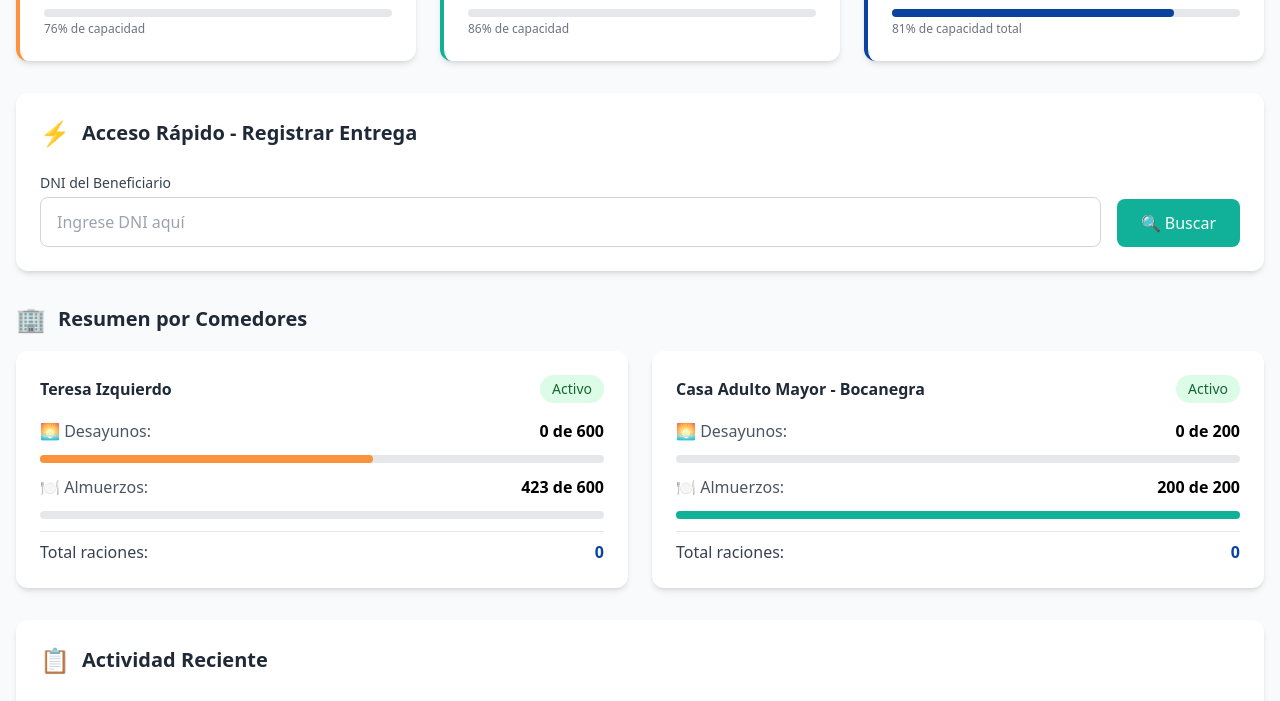
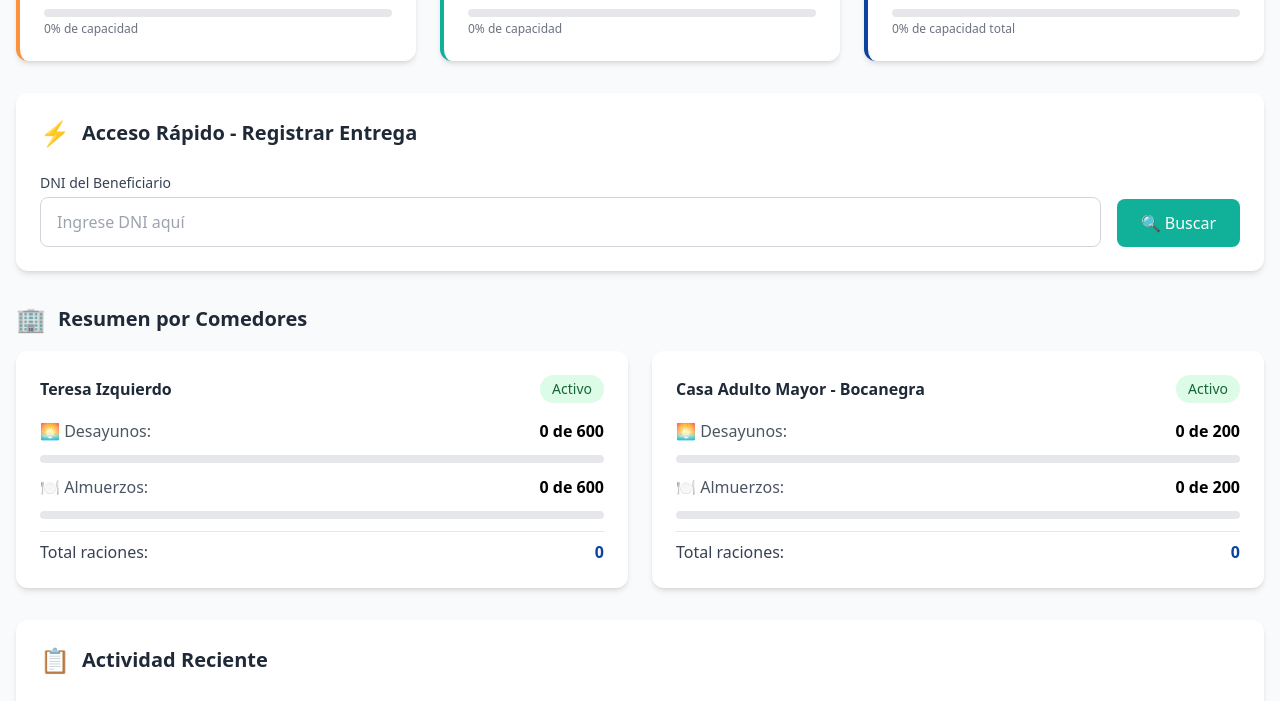
Before and after one commit to alvaro270/muni-callao, a plain HTML site: page index.html in a window 1280 px wide. Shown: the part 396-1097 px from the top of the page. Drawn offline with nearby package versions, Linux system fonts and the light colour scheme.

Commit message:
Actualizacion barras de porcentajes dashboard

```diff
--- a/index.html
+++ b/index.html
@@ -283,7 +283,7 @@
 
   <div class="grid grid-cols-1 lg:grid-cols-2 gap-4 md:gap-6">
     <!-- Teresa Izquierdo -->
-                <div class="bg-white rounded-xl shadow-md p-4 md:p-6 card-hover">
+    <div class="bg-white rounded-xl shadow-md p-4 md:p-6 card-hover" data-comedor="Teresa Izquierdo">
       <div class="flex items-center justify-between mb-4">
         <h4 class="font-bold text-gray-800 text-sm md:text-base">Teresa Izquierdo</h4>
         <span class="bg-green-100 text-green-800 px-2 md:px-3 py-1 rounded-full text-xs md:text-sm font-medium">Activo</span>
@@ -291,29 +291,29 @@
       <div class="space-y-3">
         <div class="flex justify-between items-center text-sm md:text-base">
           <span class="text-gray-600">🌅 Desayunos:</span>
-                            <span class="font-semibold">356 de 600</span>
+          <span class="font-semibold desayuno-text">0 de 600</span>
         </div>
         <div class="w-full bg-gray-200 rounded-full h-2">
-                            <div class="bg-orange-400 h-2 rounded-full" style="width: 59%"></div>
+          <div class="bg-orange-400 h-2 rounded-full desayuno-bar" style="width: 0%"></div>
         </div>
         <div class="flex justify-between items-center text-sm md:text-base">
           <span class="text-gray-600">🍽️ Almuerzos:</span>
-                            <span class="font-semibold">423 de 600</span>
+          <span class="font-semibold almuerzo-text">0 de 600</span>
         </div>
         <div class="w-full bg-gray-200 rounded-full h-2">
-                            <div class="bg-secondary h-2 rounded-full" style="width: 70%"></div>
+          <div class="bg-secondary h-2 rounded-full almuerzo-bar" style="width: 0%"></div>
         </div>
         <div class="pt-2 border-t">
           <div class="flex justify-between items-center text-sm md:text-base">
             <span class="text-gray-700 font-medium">Total raciones:</span>
-                                <span class="font-bold text-primary">779</span>
+            <span class="font-bold text-primary total-text">0</span>
           </div>
         </div>
       </div>
     </div>
 
-                <!-- Casa Adulto Mayor -->
-                <div class="bg-white rounded-xl shadow-md p-4 md:p-6 card-hover">
+    <!-- Casa Adulto Mayor - Bocanegra -->
+    <div class="bg-white rounded-xl shadow-md p-4 md:p-6 card-hover" data-comedor="Casa Adulto Mayor - Bocanegra">
       <div class="flex items-center justify-between mb-4">
         <h4 class="font-bold text-gray-800 text-sm md:text-base">Casa Adulto Mayor - Bocanegra</h4>
         <span class="bg-green-100 text-green-800 px-2 md:px-3 py-1 rounded-full text-xs md:text-sm font-medium">Activo</span>
@@ -321,22 +321,22 @@
       <div class="space-y-3">
         <div class="flex justify-between items-center text-sm md:text-base">
           <span class="text-gray-600">🌅 Desayunos:</span>
-                            <span class="font-semibold">100 de 200</span>
+          <span class="font-semibold desayuno-text">0 de 200</span>
         </div>
         <div class="w-full bg-gray-200 rounded-full h-2">
-                            <div class="bg-orange-400 h-2 rounded-full" style="width: 50%"></div>
+          <div class="bg-orange-400 h-2 rounded-full desayuno-bar" style="width: 0%"></div>
         </div>
         <div class="flex justify-between items-center text-sm md:text-base">
           <span class="text-gray-600">🍽️ Almuerzos:</span>
-                            <span class="font-semibold">200 de 200</span>
+          <span class="font-semibold almuerzo-text">0 de 200</span>
         </div>
         <div class="w-full bg-gray-200 rounded-full h-2">
-                            <div class="bg-secondary h-2 rounded-full" style="width: 100%"></div>
+          <div class="bg-secondary h-2 rounded-full almuerzo-bar" style="width: 0%"></div>
         </div>
         <div class="pt-2 border-t">
           <div class="flex justify-between items-center text-sm md:text-base">
             <span class="text-gray-700 font-medium">Total raciones:</span>
-                                <span class="font-bold text-primary">300</span>
+            <span class="font-bold text-primary total-text">0</span>
           </div>
         </div>
       </div>
--- a/js/main.js
+++ b/js/main.js
@@ -121,13 +121,37 @@ function mostrarEstadisticasGenerales(entregas) {
   const almuerzos = entregas.filter((e) => e.tipo === "almuerzo").length;
   const total = desayunos + almuerzos;
 
+  // Capacidad total estimada (suma de capacidades de todos los comedores)
+  const capacidadDesayunos = 600 + 200;
+  const capacidadAlmuerzos = 600 + 200;
+  const capacidadTotal = capacidadDesayunos + capacidadAlmuerzos;
+
   document.getElementById("desayunos").textContent = desayunos;
   document.getElementById("almuerzos").textContent = almuerzos;
   document.getElementById("total").textContent = total;
+
+  // Actualizar barras
+  const desayunoPorcentaje = (desayunos / capacidadDesayunos) * 100;
+  const almuerzoPorcentaje = (almuerzos / capacidadAlmuerzos) * 100;
+  const totalPorcentaje = (total / capacidadTotal) * 100;
+
+  document.querySelector("#desayunos").closest(".card-hover").querySelector(".bg-orange-400").style.width = `${desayunoPorcentaje}%`;
+  document.querySelector("#almuerzos").closest(".card-hover").querySelector(".bg-secondary").style.width = `${almuerzoPorcentaje}%`;
+  document.querySelector("#total").closest(".card-hover").querySelector(".bg-primary").style.width = `${totalPorcentaje}%`;
+
+  // Actualizar textos de capacidad
+  document.querySelector("#desayunos").closest(".card-hover").querySelector(".text-gray-500").textContent = `${desayunoPorcentaje.toFixed(0)}% de capacidad`;
+  document.querySelector("#almuerzos").closest(".card-hover").querySelector(".text-gray-500").textContent = `${almuerzoPorcentaje.toFixed(0)}% de capacidad`;
+  document.querySelector("#total").closest(".card-hover").querySelector(".text-gray-500").textContent = `${totalPorcentaje.toFixed(0)}% de capacidad total`;
 }
 
-// Mostrar resumen por comedores
+
 function mostrarResumenPorComedores(entregas) {
+  const capacidades = {
+    "Teresa Izquierdo": 600,
+    "Casa Adulto Mayor - Bocanegra": 200
+  };
+
   const resumen = {};
 
   entregas.forEach((e) => {
@@ -137,52 +161,30 @@ function mostrarResumenPorComedores(entregas) {
     if (e.tipo === "almuerzo") resumen[nombre].almuerzos++;
   });
 
-  // Teresa Izquierdo
-  const dTeresa = resumen["Teresa Izquierdo"]?.desayunos || 0;
-  const aTeresa = resumen["Teresa Izquierdo"]?.almuerzos || 0;
-  const tTeresa = dTeresa + aTeresa;
+  document.querySelectorAll(".card-hover[data-comedor]").forEach((card) => {
+    const comedor = card.getAttribute("data-comedor");
+    const cap = capacidades[comedor] || 100;
 
-  document.querySelector(
-    ".card-hover:nth-child(1) .font-semibold"
-  ).textContent = `${dTeresa} de 600`;
-  document.querySelector(
-    ".card-hover:nth-child(1) .bg-orange-400"
-  ).style.width = `${(dTeresa / 600) * 100}%`;
+    const desayunos = resumen[comedor]?.desayunos || 0;
+    const almuerzos = resumen[comedor]?.almuerzos || 0;
+    const total = desayunos + almuerzos;
 
-  document.querySelector(
-    ".card-hover:nth-child(1) .text-gray-600 + .font-semibold"
-  ).textContent = `${aTeresa} de 600`;
-  document.querySelector(
-    ".card-hover:nth-child(1) .bg-secondary"
-  ).style.width = `${(aTeresa / 600) * 100}%`;
+    const desayunoText = card.querySelector(".desayuno-text");
+    const desayunoBar = card.querySelector(".desayuno-bar");
+    const almuerzoText = card.querySelector(".almuerzo-text");
+    const almuerzoBar = card.querySelector(".almuerzo-bar");
+    const totalText = card.querySelector(".total-text");
 
-  document.querySelector(
-    ".card-hover:nth-child(1) .text-primary.font-bold"
-  ).textContent = tTeresa;
+    if (desayunoText) desayunoText.textContent = `${desayunos} de ${cap}`;
+    if (desayunoBar) desayunoBar.style.width = `${(desayunos / cap) * 100}%`;
 
-  // Casa Adulto Mayor - Bocanegra
-  const dBoca = resumen["Casa Adulto Mayor - Bocanegra"]?.desayunos || 0;
-  const aBoca = resumen["Casa Adulto Mayor - Bocanegra"]?.almuerzos || 0;
-  const tBoca = dBoca + aBoca;
+    if (almuerzoText) almuerzoText.textContent = `${almuerzos} de ${cap}`;
+    if (almuerzoBar) almuerzoBar.style.width = `${(almuerzos / cap) * 100}%`;
 
-  document.querySelector(
-    ".card-hover:nth-child(2) .font-semibold"
-  ).textContent = `${dBoca} de 200`;
-  document.querySelector(
-    ".card-hover:nth-child(2) .bg-orange-400"
-  ).style.width = `${(dBoca / 200) * 100}%`;
+    if (totalText) totalText.textContent = total;
+  });
+}
 
-  document.querySelector(
-    ".card-hover:nth-child(2) .text-gray-600 + .font-semibold"
-  ).textContent = `${aBoca} de 200`;
-  document.querySelector(
-    ".card-hover:nth-child(2) .bg-secondary"
-  ).style.width = `${(aBoca / 200) * 100}%`;
-
-  document.querySelector(
-    ".card-hover:nth-child(2) .text-primary.font-bold"
-  ).textContent = tBoca;
-}
 
 // Mostrar actividad reciente
 function mostrarActividadReciente(entregas) {
```
Lines whose indentation alone changed are shown as unchanged.
